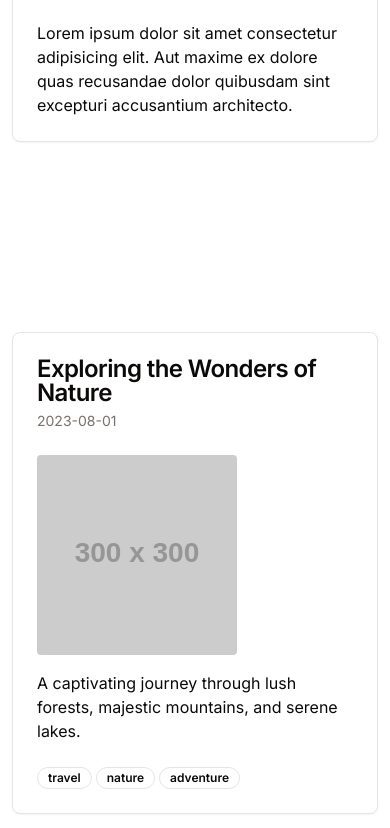
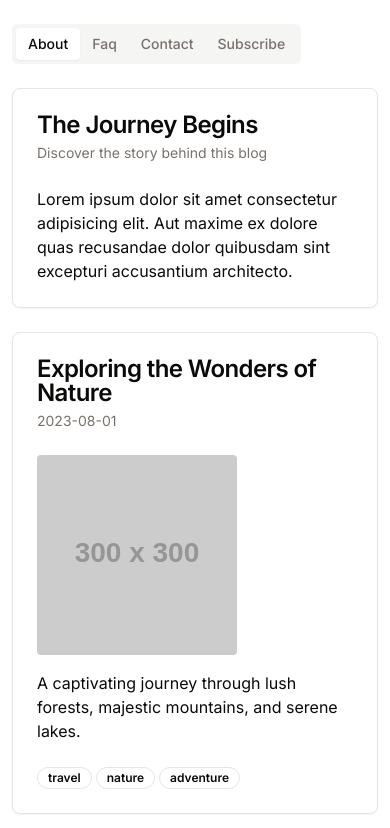
Before and after one commit to piotrszubert/simple-blog-template, a Next.js app: page / in a window 390 px wide. Shown: the top 828 px of the page. Built offline with nearby package versions, Linux system fonts and the light colour scheme.

Commit message:
spacing fixes, added breakpoint to translate

```diff
--- a/components/postList.tsx
+++ b/components/postList.tsx
@@ -71,7 +71,7 @@ const posts = [
 export default function PostList() {
     return(
        <div
-        className="flex flex-col gap-4 py-6"
+        className="flex flex-col gap-4"
        >
             {posts.map((item, index) => (
                 <Card
--- a/pages/index.tsx
+++ b/pages/index.tsx
@@ -10,7 +10,7 @@ export default function Home() {
       className={`max-w-5xl m-auto gap-x-20 gap-y-6 grid grid-cols-1 md:grid-cols-2 px-3  ${inter.className}`}
     >
       <div>
-        <div className='md:sticky top-1/2 -translate-y-1/2'>
+        <div className='md:sticky top-1/2 md:-translate-y-1/2 mt-6'>
           <ContentTabs/>
         </div>
       </div>
```
